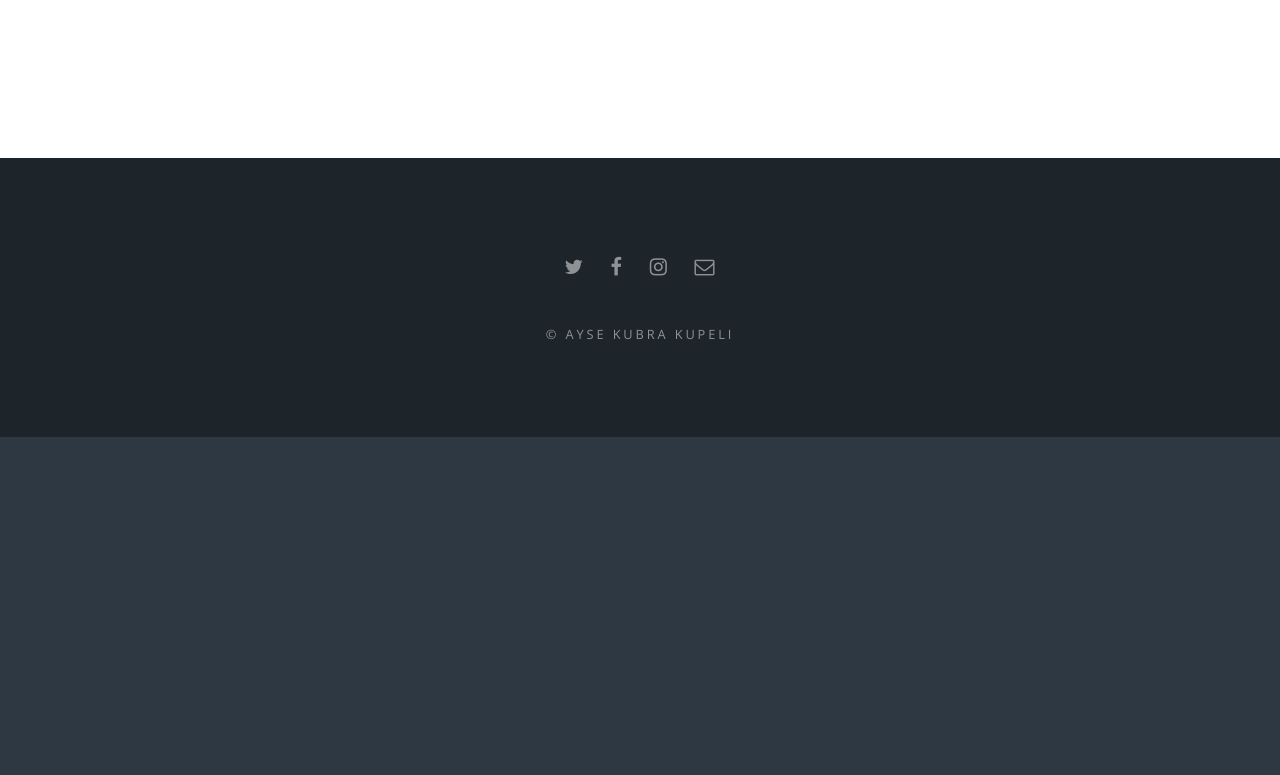
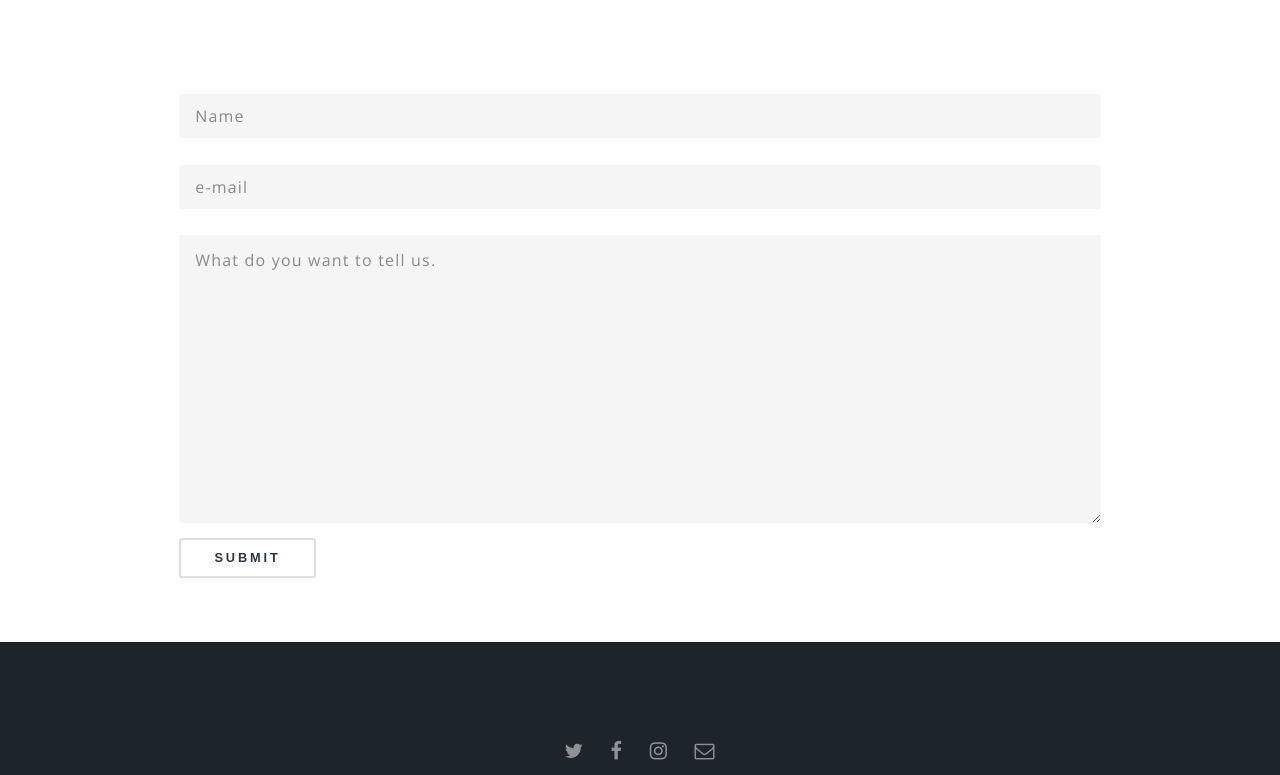
Before and after one commit to kupeliaysekubra/stream-1-project, a plain HTML site: page contact.html in a window 1280 px wide. Shown: the part 395-1170 px from the top of the page. Before the commit the page ends 832 px from the top, so only its background shows below. Drawn offline with nearby package versions, Linux system fonts and the light colour scheme.

Commit message:
completed contact form with validation

```diff
--- a/assets/css/main.css
+++ b/assets/css/main.css
@@ -3888,3 +3888,19 @@ img {
     background-size:     cover;
     padding: 5px;
 }
+
+/*contact form styling*/
+
+form {
+	width: 80%;
+	height: 100%;
+	margin: auto;
+}
+
+.form-button {
+	margin-top: 15px;
+}
+
+.form-button:hover {
+	background-color: #383f6e;
+}
--- a/contact.html
+++ b/contact.html
@@ -48,6 +48,13 @@
 						<section class="wrapper style5">
 							<div class="inner">
 
+								<form id="form1">
+									<input type="text" name="name" placeholder="Name"><br>
+									<input type="email" name="email" placeholder="e-mail" required><br>
+									<textarea name="message" rows="10" cols="30" placeholder="What do you want to tell us."></textarea>
+									<button type="submit" form="form1" value="Submit" class="form-button">Submit</button><br>
+								</form>
+
 							</div>
 						</section>
 					</article>
```
